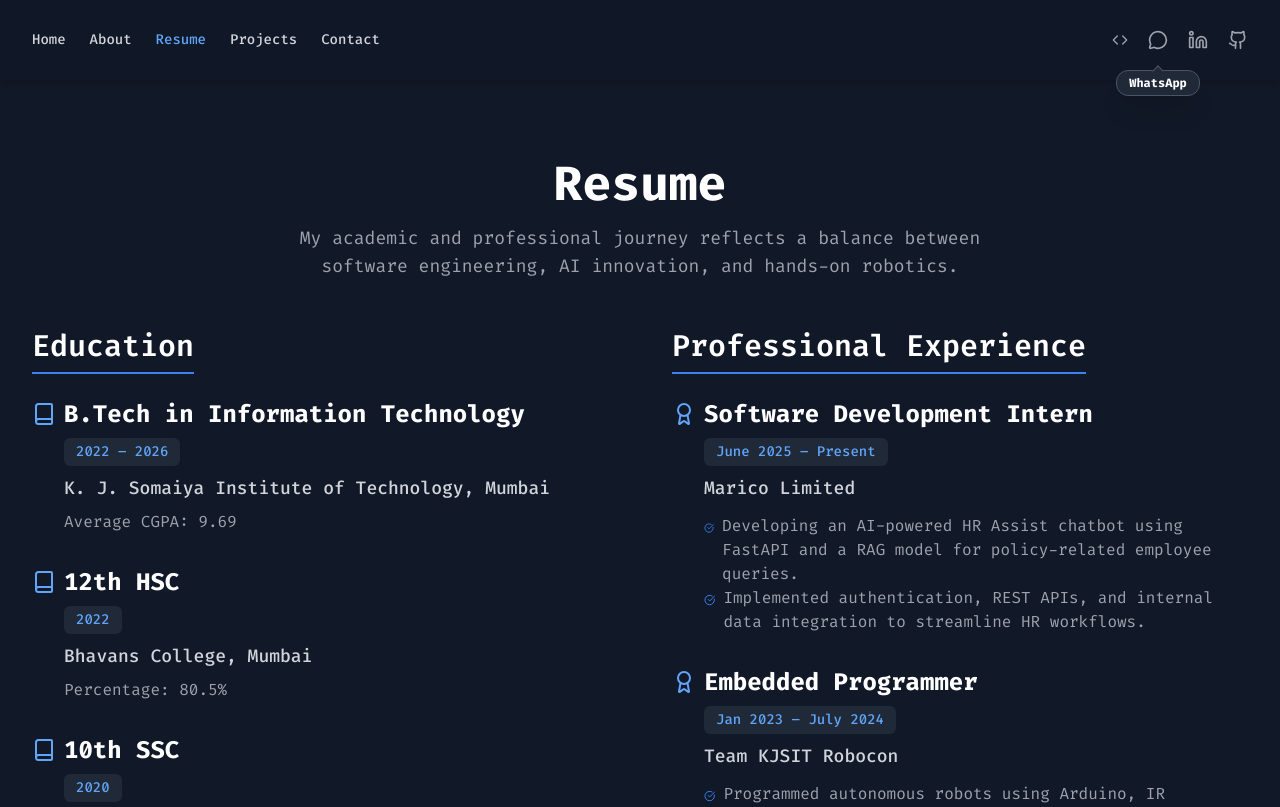
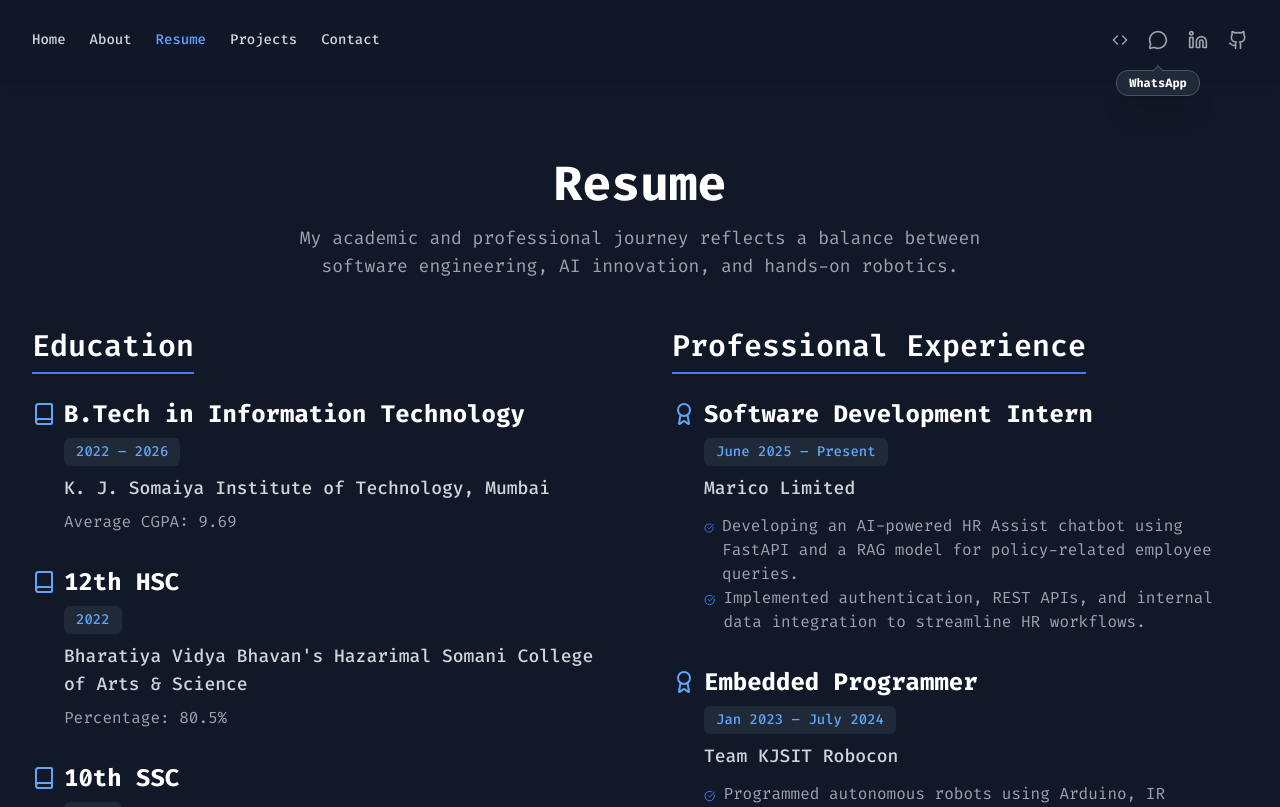
Before and after one commit to Yash8270/Portfolio, a React (Create React App) app in the folder frontend/: page /resume in a window 1280 px wide. Shown: the top 807 px of the page. Built offline with nearby package versions, Linux system fonts and the light colour scheme.

Commit message:
correction of college name

```diff
--- a/frontend/src/data.js
+++ b/frontend/src/data.js
@@ -60,7 +60,7 @@ export const portfolioData = {
       {
         degree: '12th HSC',
         years: '2022',
-        institution: 'Bhavans College, Mumbai',
+        institution: "Bharatiya Vidya Bhavan's Hazarimal Somani College of Arts & Science",
         description: 'Percentage: 80.5%',
       },
       {
```
